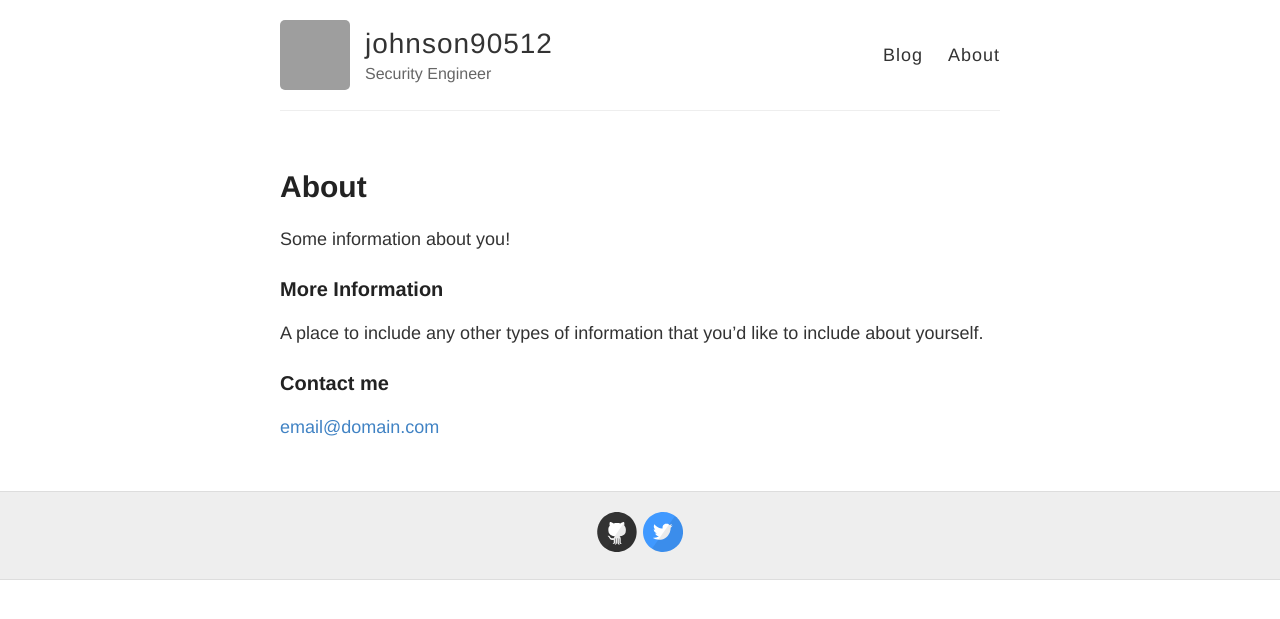
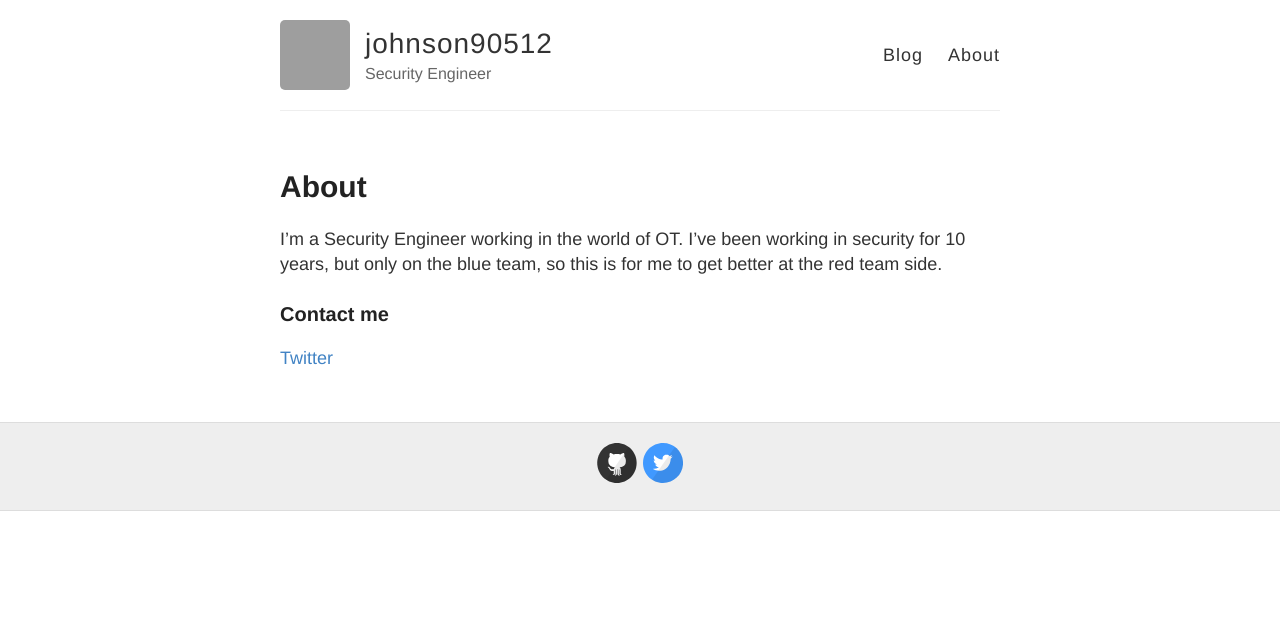
Before and after one commit to Johnson90512/johnson90512.github.io, a Jekyll site: the page built from about.md, in a window 1280 px wide. Shown: the top 619 px of the page. Built offline with Jekyll 4.4.1, drawn with Linux system fonts in a browser that asks for light colours; grey boxes are pictures that could not be loaded.

Commit message:
Configured about me page

```diff
--- a/about.md
+++ b/about.md
@@ -4,12 +4,8 @@ title: About
 permalink: /about/
 ---
 
-Some information about you!
-
-### More Information
-
-A place to include any other types of information that you'd like to include about yourself.
+I'm a Security Engineer working in the world of OT. I've been working in security for 10 years, but only on the blue team, so this is for me to get better at the red team side.
 
 ### Contact me
 
-[email@domain.com](mailto:email@domain.com)
+[Twitter](https://twitter.com/johnson90512)
```
Also changed, not shown: _posts/2022-09-05-test.md (deleted).
